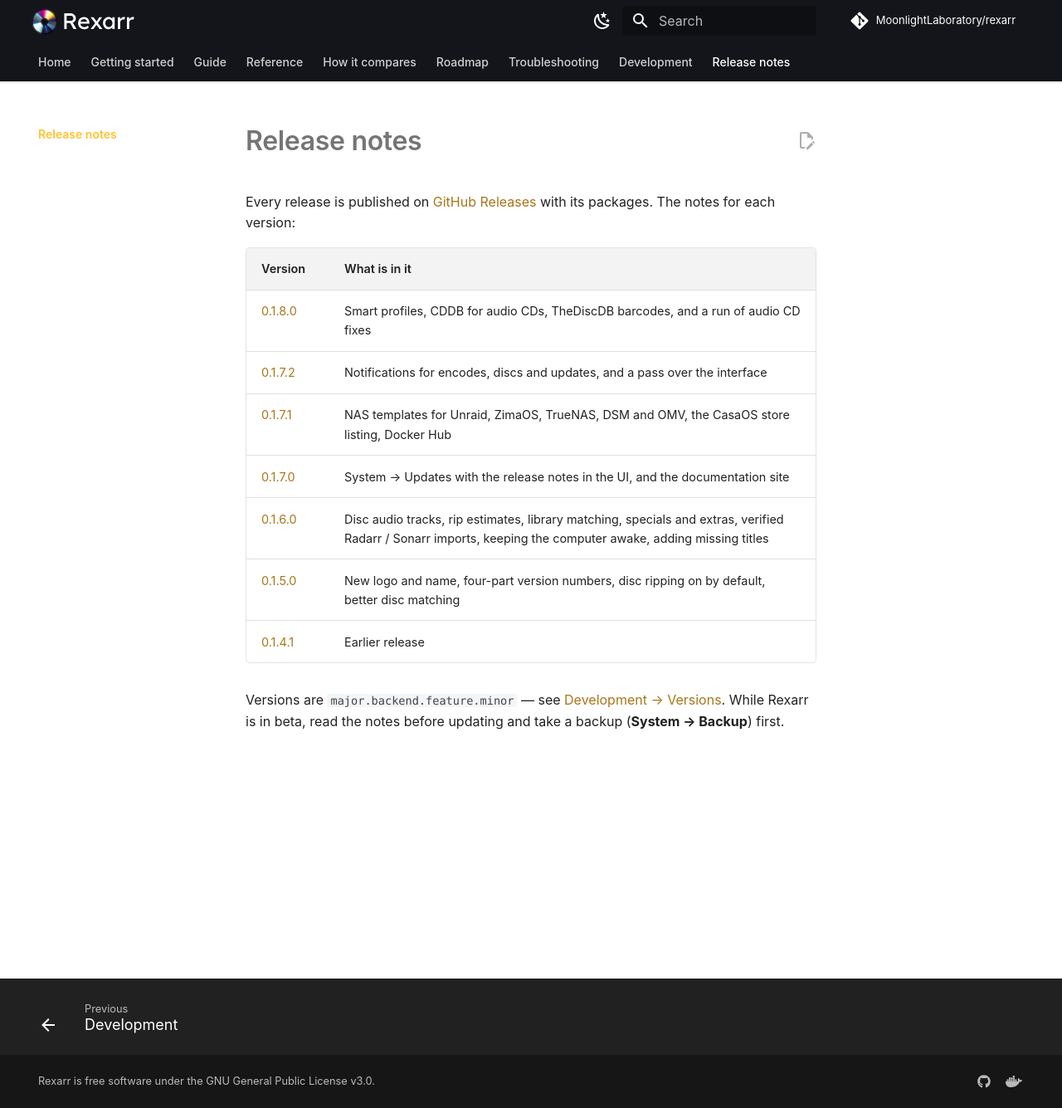
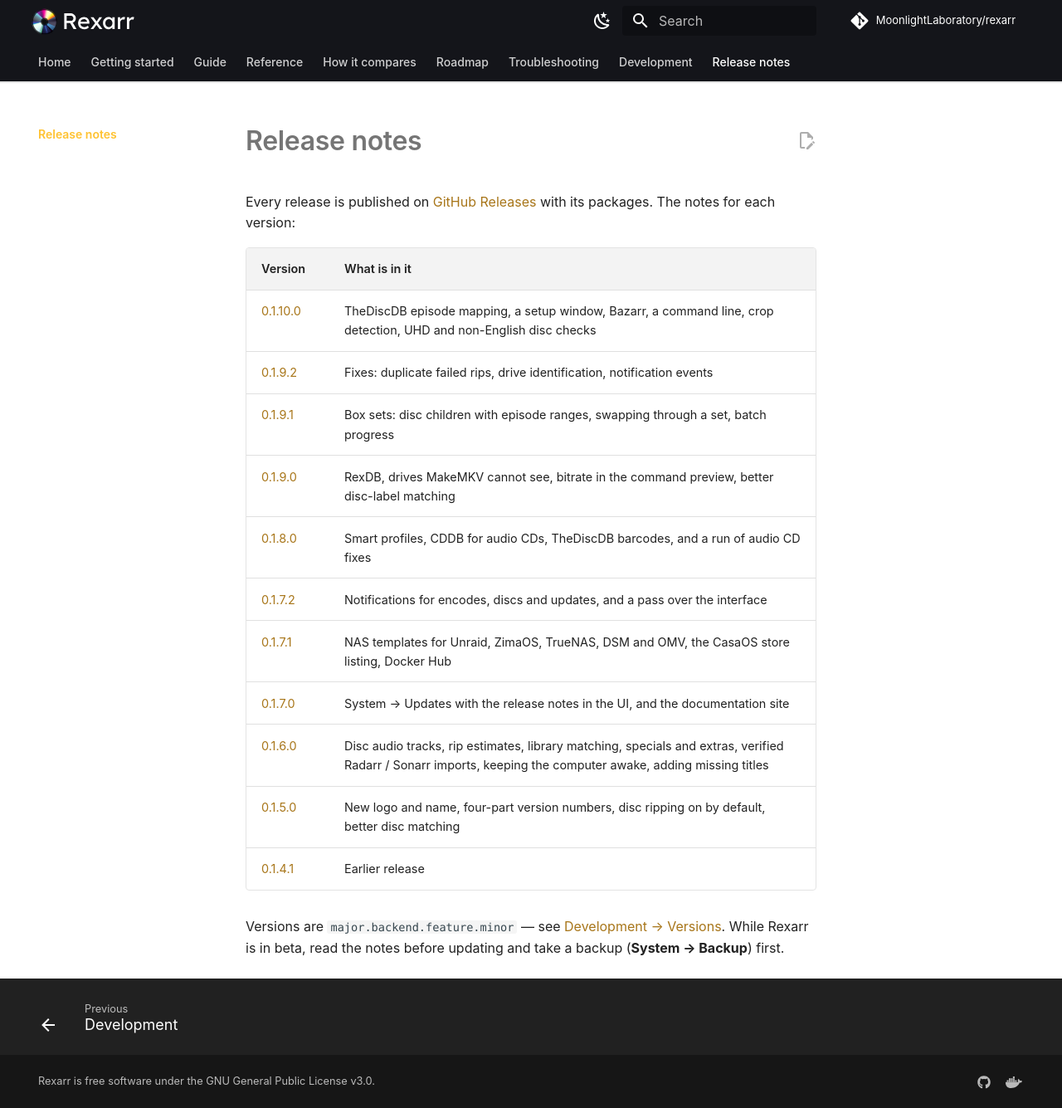
Before and after one commit to MoonlightLaboratory/rexarr, an MkDocs documentation site: the page built from docs/release-notes.md, in a window 1280 px wide and 1335 px high. Shown: the whole window at 83% size. Built offline with MkDocs 1.6.1 and Material for MkDocs 9.7.7, drawn with Linux system fonts in a browser that asks for light colours.

Commit message:
0.1.10.0
Nine features this cycle - TheDiscDB episode mapping, the setup window, cover art, Bazarr, the command line,
crop detection, multi-version output, UHD and non-English disc handling, keyboard shortcuts - so the feature
part moves rather than the minor one: 0.1.9.2 → 0.1.10.0, and the notes staged as 0.1.9.3 become its own.

The release-notes index had also stopped at 0.1.8.0, so the three 0.1.9.x releases are listed again alongside
this one.

```diff
--- a/docs/release-notes.md
+++ b/docs/release-notes.md
@@ -5,6 +5,10 @@
 
 | Version | What is in it |
 | --- | --- |
+| [0.1.10.0](release-notes/0.1.10.0.md) | TheDiscDB episode mapping, a setup window, Bazarr, a command line, crop detection, UHD and non-English disc checks |
+| [0.1.9.2](release-notes/0.1.9.2.md) | Fixes: duplicate failed rips, drive identification, notification events |
+| [0.1.9.1](release-notes/0.1.9.1.md) | Box sets: disc children with episode ranges, swapping through a set, batch progress |
+| [0.1.9.0](release-notes/0.1.9.0.md) | RexDB, drives MakeMKV cannot see, bitrate in the command preview, better disc-label matching |
 | [0.1.8.0](release-notes/0.1.8.0.md) | Smart profiles, CDDB for audio CDs, TheDiscDB barcodes, and a run of audio CD fixes |
 | [0.1.7.2](release-notes/0.1.7.2.md) | Notifications for encodes, discs and updates, and a pass over the interface |
 | [0.1.7.1](release-notes/0.1.7.1.md) | NAS templates for Unraid, ZimaOS, TrueNAS, DSM and OMV, the CasaOS store listing, Docker Hub |
--- a/package.json
+++ b/package.json
@@ -1,6 +1,6 @@
 {
   "name": "rexarr",
-  "version": "0.1.9",
+  "version": "0.1.10",
   "private": true,
   "license": "GPL-3.0-or-later",
   "description": "Remux-first transcoding companion for the *arr stack (beta): finds Blu-ray remuxes via Radarr/Sonarr/Lidarr/Prowlarr and re-encodes them with FFmpeg or fre:ac using your own profiles.",
```
Also changed, not shown: docs/release-notes/0.1.10.0.md (renamed from docs/release-notes/0.1.9.3.md, +2 -2 lines), 6 other files.
